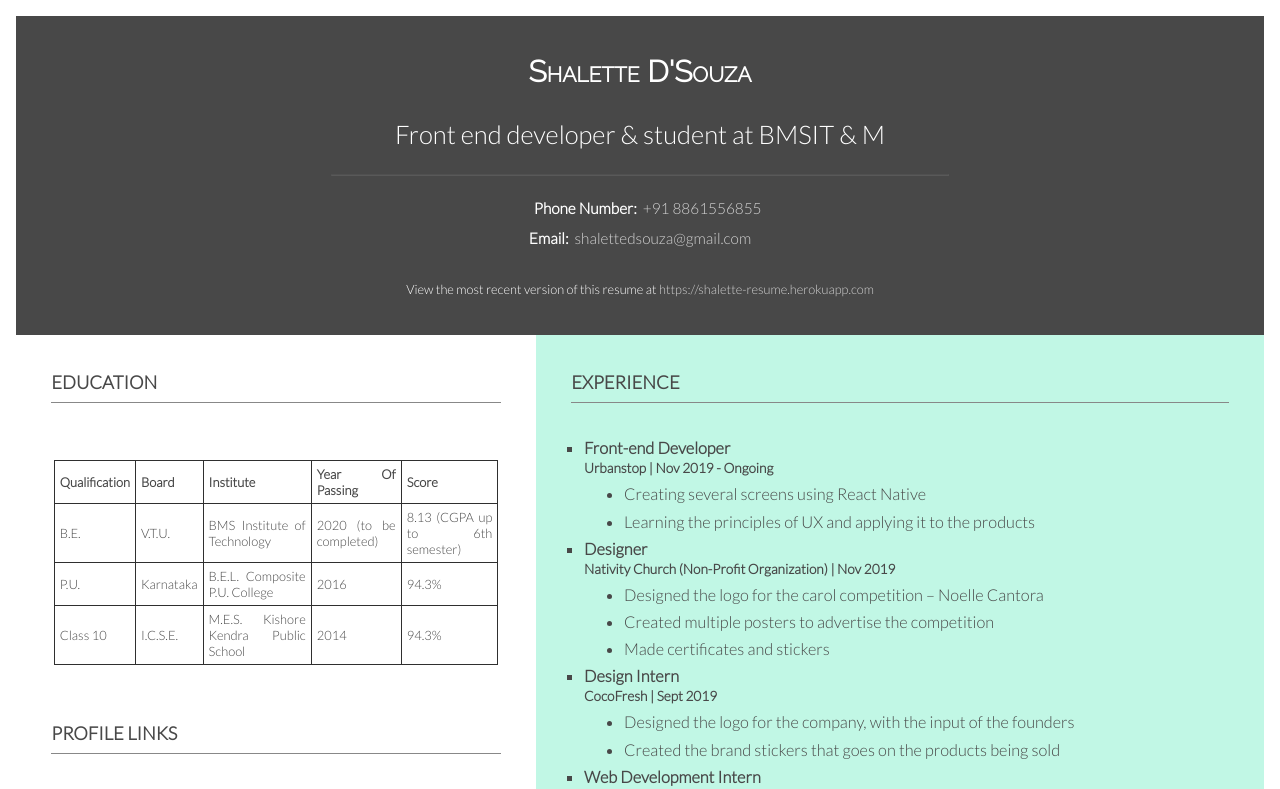
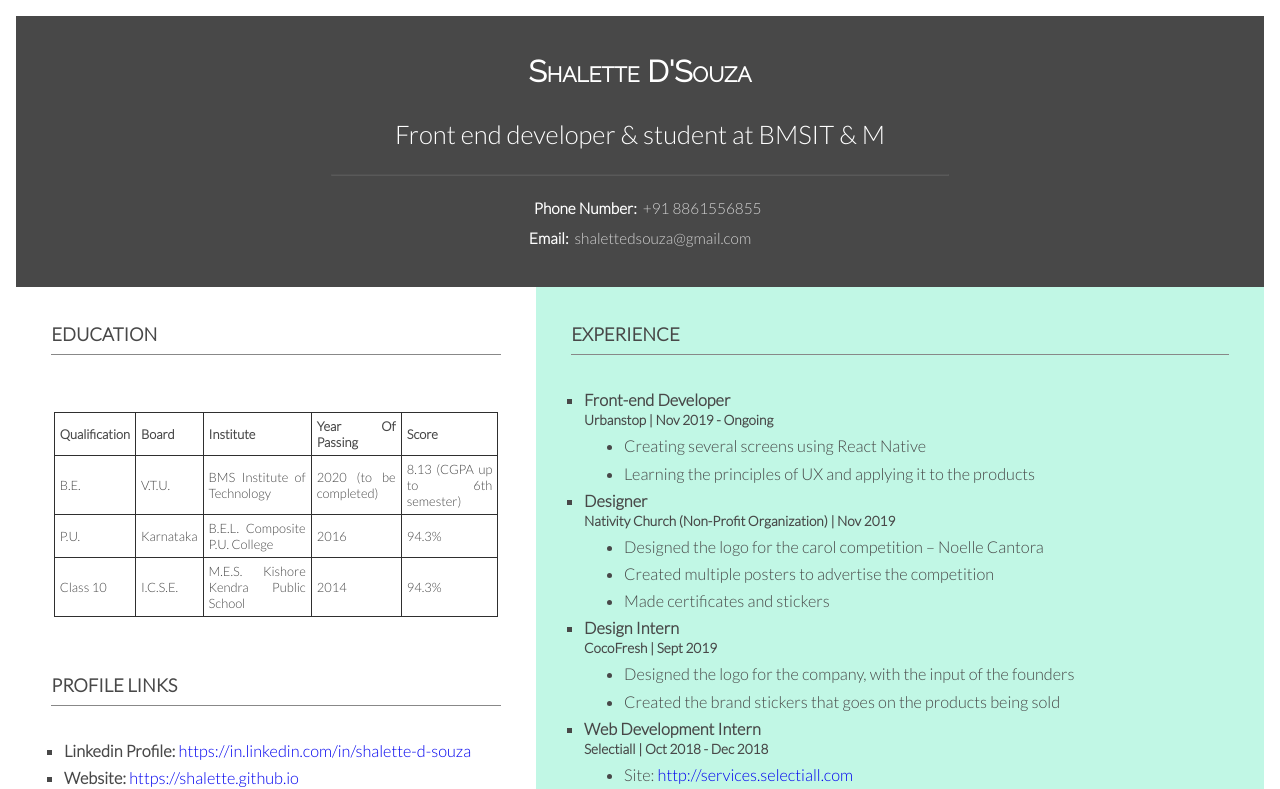
Before and after one commit to Shalette/react-resume, a React (Create React App) app: page / in a window 1280 px wide. Shown: the top 789 px of the page. Built offline with nearby package versions, Linux system fonts and the light colour scheme.

Commit message:
Made changes

```diff
--- a/src/App.js
+++ b/src/App.js
@@ -101,9 +101,9 @@ export default function App() {
           <b>Phone Number:</b><Link target="_blank" style={{color: "#d3d3d3"}} href="tel:+918861556855">&nbsp;&nbsp;+91&nbsp;8861556855</Link> <br/>
           <b>Email:</b><Link target="_blank" style={{color: "#d3d3d3"}} href="mailto:shalettedsouza@gmail.com">&nbsp;&nbsp;shalettedsouza@gmail.com</Link>
           <br/><br/>
-          <center><small>View the most recent version of this resume at <Link style={{color: "#d3d3d3"}} target="_blank" href="https://shalette-resume.herokuapp.com">https://shalette-resume.herokuapp.com
+          {/* <center><small>View the most recent version of this resume at <Link style={{color: "#d3d3d3"}} target="_blank" href="https://shalette-resume.herokuapp.com">https://shalette-resume.herokuapp.com
           </Link></small>
-          </center>
+          </center> */}
         </Summary>
       </Grid>
 
```
